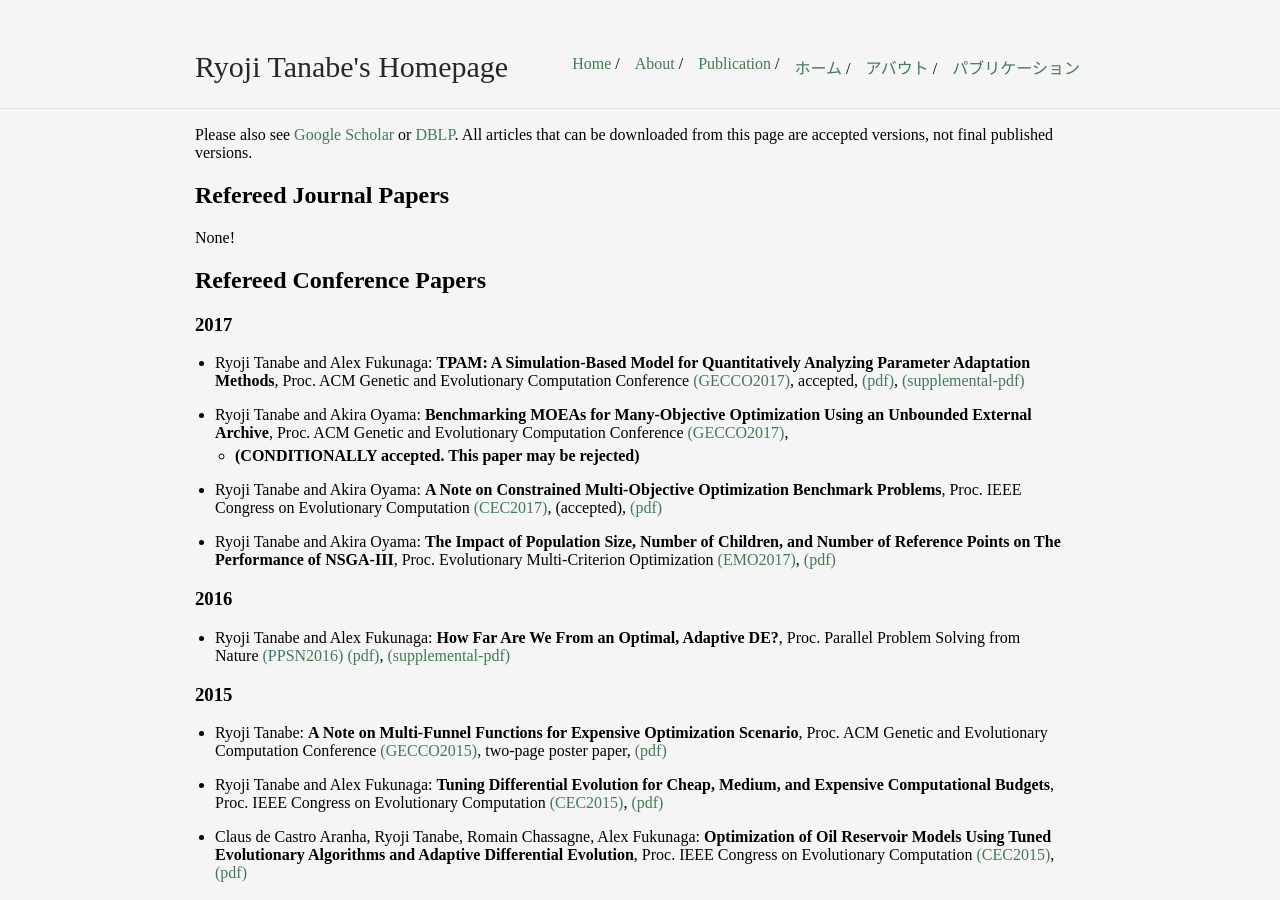
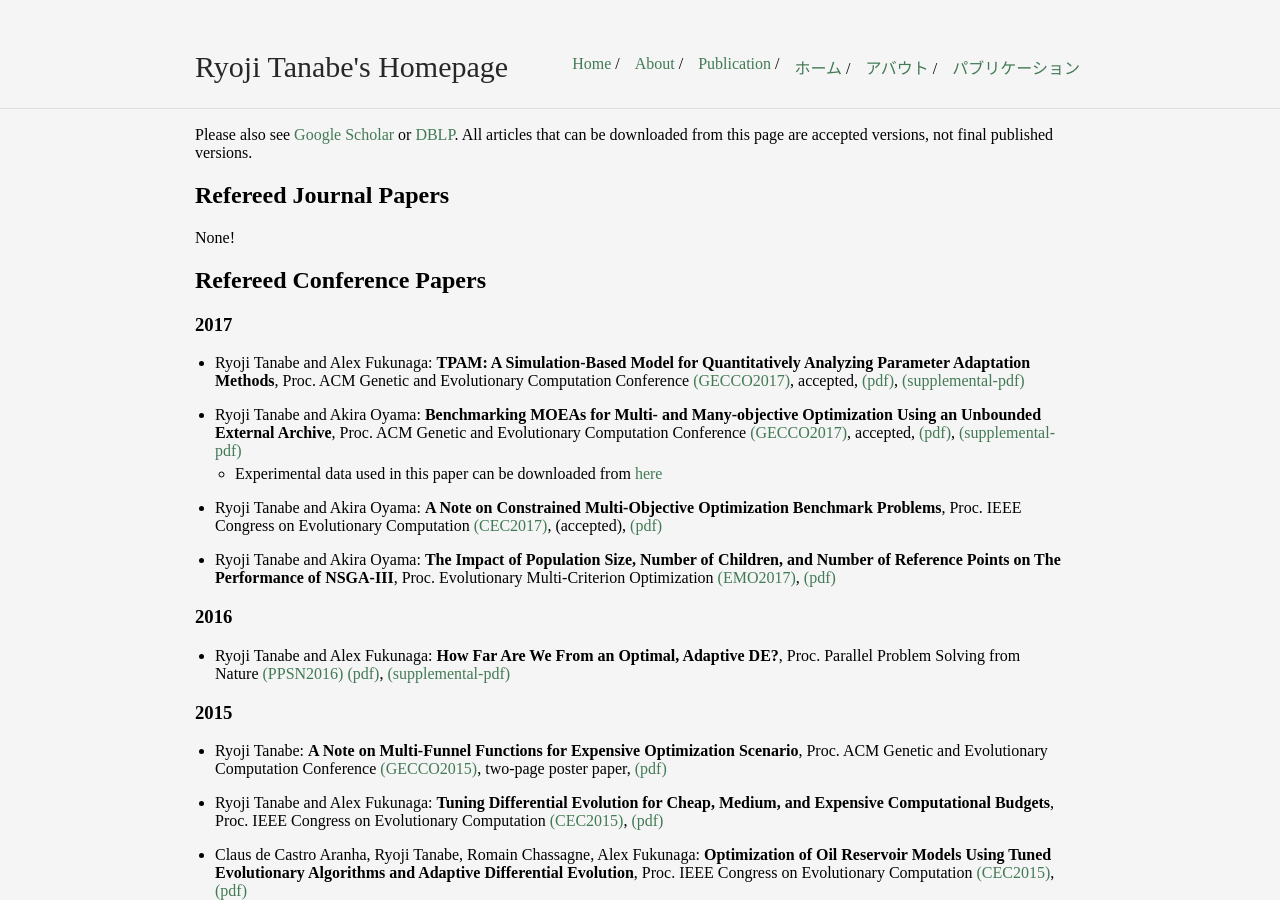
Before and after one commit to ryojitanabe/ryojitanabe.github.io, a Jekyll site: the page built from publication.md, in a window 1280 px wide and 900 px high. Built offline with Jekyll 4.4.1, drawn with Linux system fonts in a browser that asks for light colours.

Commit message:
add our gecco2017-emo-track paper

```diff
--- a/publication.md
+++ b/publication.md
@@ -15,8 +15,8 @@ None!
 
 *  Ryoji Tanabe and Alex Fukunaga: **TPAM: A Simulation-Based Model for Quantitatively Analyzing Parameter Adaptation Methods**, Proc. ACM Genetic and Evolutionary Computation Conference [(GECCO2017)](http://gecco-2017.sigevo.org/), accepted, [(pdf)](pdf/tf-gecco2017.pdf), [(supplemental-pdf)](pdf/tf-gecco17-supp.pdf)
 
-* Ryoji Tanabe and Akira Oyama: **Benchmarking MOEAs for Many-Objective Optimization Using an Unbounded External Archive**, Proc. ACM Genetic and Evolutionary Computation Conference [(GECCO2017)](http://gecco-2017.sigevo.org/),
-  * **(CONDITIONALLY accepted. This paper may be rejected)**
+* Ryoji Tanabe and Akira Oyama: **Benchmarking MOEAs for Multi- and Many-objective Optimization Using an Unbounded External Archive**, Proc. ACM Genetic and Evolutionary Computation Conference [(GECCO2017)](http://gecco-2017.sigevo.org/), accepted, [(pdf)](pdf/to-gecco2017.pdf), [(supplemental-pdf)](pdf/to-gecco17-supp.pdf)
+  * Experimental data used in this paper can be downloaded from [here](https://sites.google.com/site/benchmarkingmoeas/)
 
 * Ryoji Tanabe and Akira Oyama: **A Note on Constrained Multi-Objective Optimization Benchmark Problems**, Proc. IEEE Congress on Evolutionary Computation [(CEC2017)](http://www.cec2017.org/), (accepted), [(pdf)](pdf/to-cec2017.pdf)
 
```
Also changed, not shown: 5 other files.
